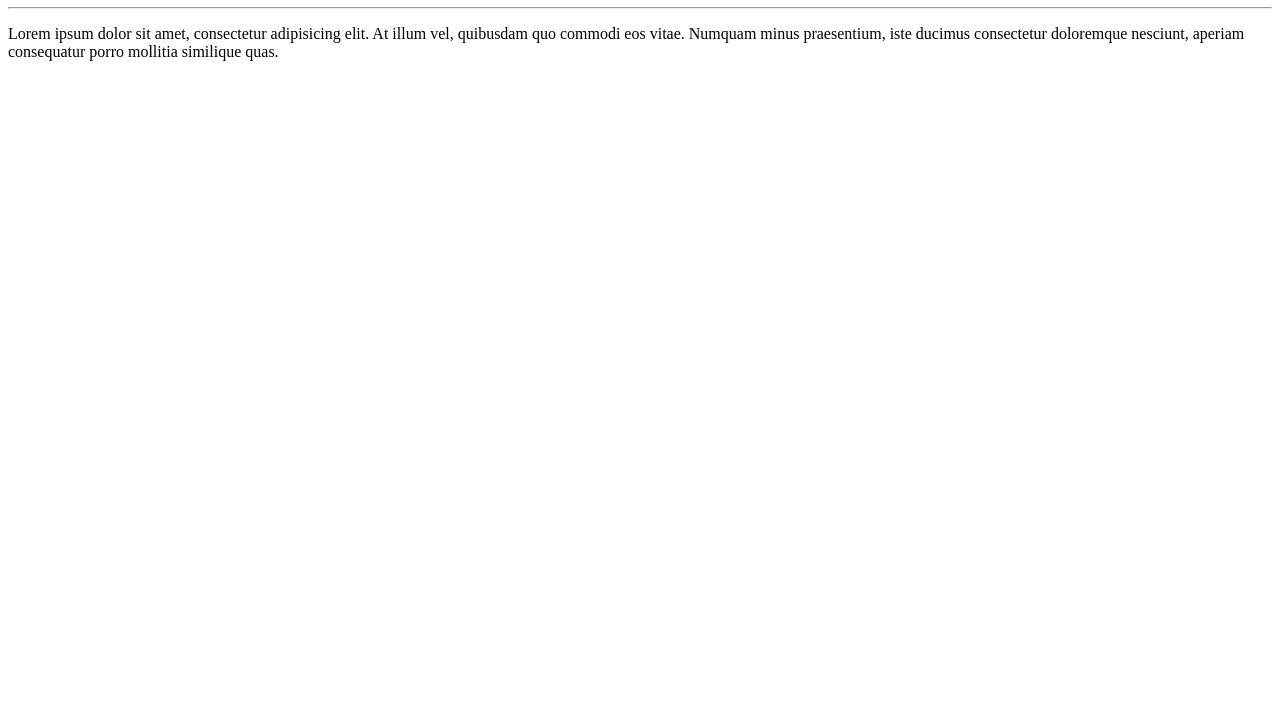
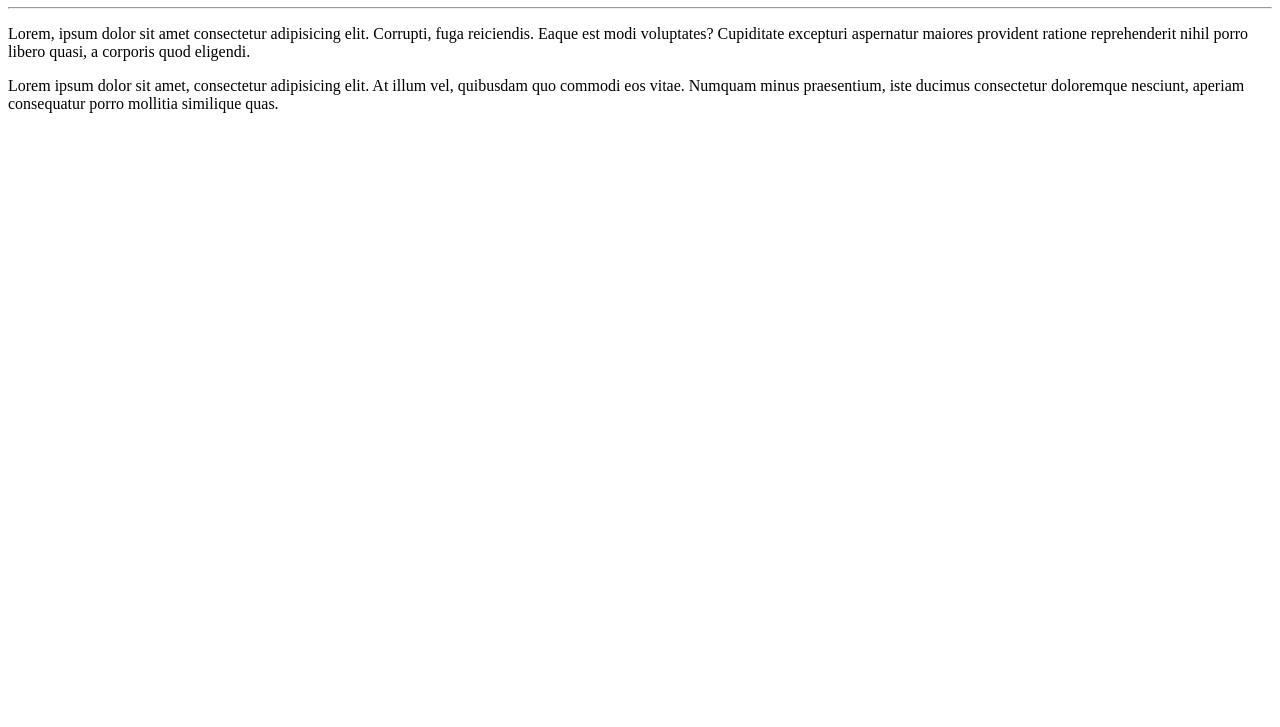
Before and after one commit to DeveloperGabriel0/Ola-mundo, a plain HTML site: page site-exemplo/index.html in a window 1280 px wide. Shown: the part 73-800 px from the top of the page. Drawn offline with Linux system fonts and the light colour scheme.

Commit message:
adicionei um parágrafo

```diff
--- a/site-exemplo/index.html
+++ b/site-exemplo/index.html
@@ -9,6 +9,7 @@
 <body>
     <h1>Olá, Mundo!</h1>
     <hr>
+    <p>Lorem, ipsum dolor sit amet consectetur adipisicing elit. Corrupti, fuga reiciendis. Eaque est modi voluptates? Cupiditate excepturi aspernatur maiores provident ratione reprehenderit nihil porro libero quasi, a corporis quod eligendi.</p>
     <p>Lorem ipsum dolor sit amet, consectetur adipisicing elit. At illum vel, quibusdam quo commodi eos vitae. Numquam minus praesentium, iste ducimus consectetur doloremque nesciunt, aperiam consequatur porro mollitia similique quas.</p>
 </body>
 </html>
```
